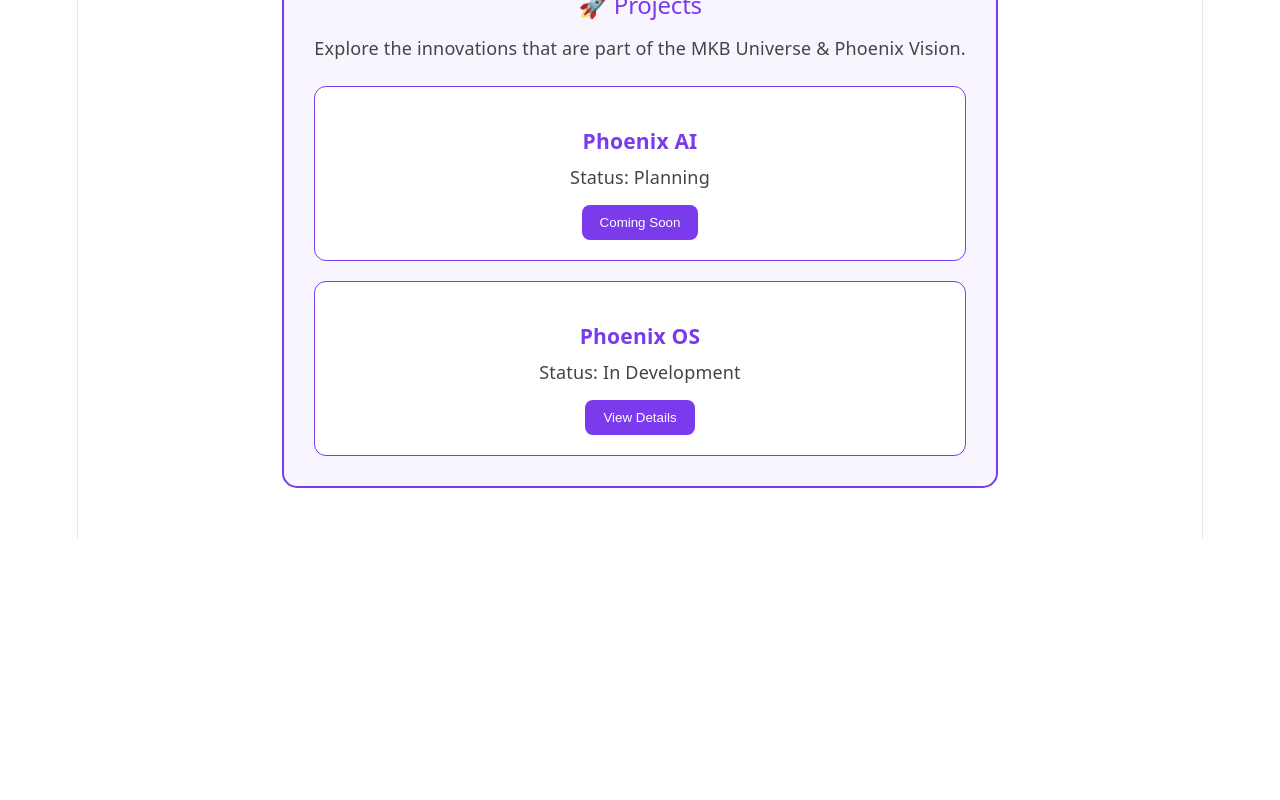
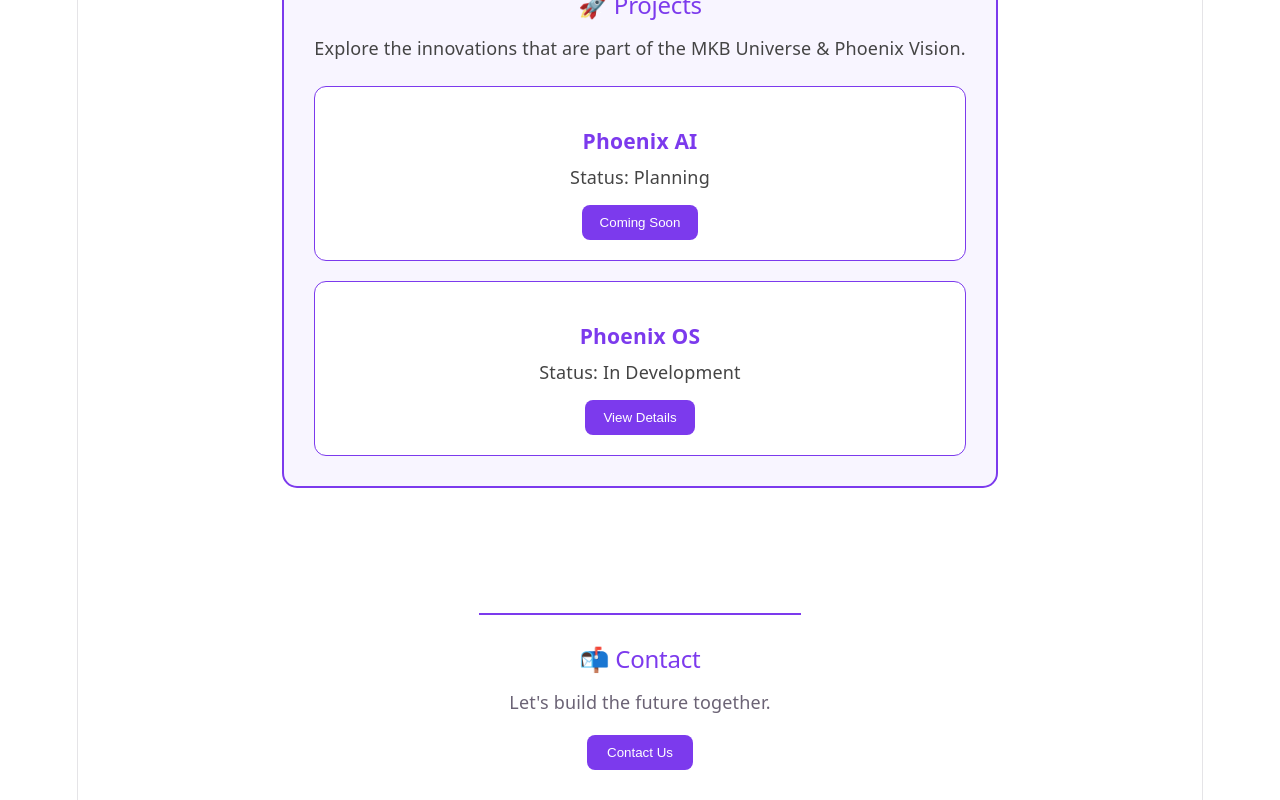
Before and after one commit to CaptainNil/MKB-Universe-Phoenix, a React (Vite) app in the folder website/: page / in a window 1280 px wide. Shown: the part 935-1735 px from the top of the page. Before the commit the page ends 1473 px from the top, so only its background shows below. Built offline with nearby package versions, Linux system fonts and the light colour scheme.

Commit message:
Add Contact section component

```diff
--- a/website/src/App.tsx
+++ b/website/src/App.tsx
@@ -1,7 +1,6 @@
+import Contact from "./components/Contact/Contact";
 import Projects from "./components/Projects/Projects";
 import { useState } from 'react'
-
-
 import './App.css'
 import Header from './components/Header/Header'
 import Hero from './components/Hero/Hero'
@@ -29,6 +28,7 @@ function App() {
 />
 <About />
 <Projects />
+<Contact />
       </section>
     </>
 
--- /dev/null
+++ b/website/src/components/Contact/Contact.css
@@ -0,0 +1,28 @@
+.contact {
+  margin-top: 50px;
+  padding: 30px;
+  text-align: center;
+  border-top: 2px solid #7c3aed;
+}
+
+.contact h2 {
+  color: #7c3aed;
+  margin-bottom: 15px;
+}
+
+.contact p {
+  margin-bottom: 20px;
+}
+
+.contact button {
+  background: #7c3aed;
+  color: white;
+  border: none;
+  padding: 10px 20px;
+  border-radius: 8px;
+  cursor: pointer;
+}
+
+.contact button:hover {
+  background: #6d28d9;
+}
--- /dev/null
+++ b/website/src/components/Contact/Contact.tsx
@@ -0,0 +1,15 @@
+import "./Contact.css";
+
+function Contact() {
+  return (
+    <section className="contact">
+      <h2>📬 Contact</h2>
+
+      <p>Let's build the future together.</p>
+
+      <button>Contact Us</button>
+    </section>
+  );
+}
+
+export default Contact;
```
